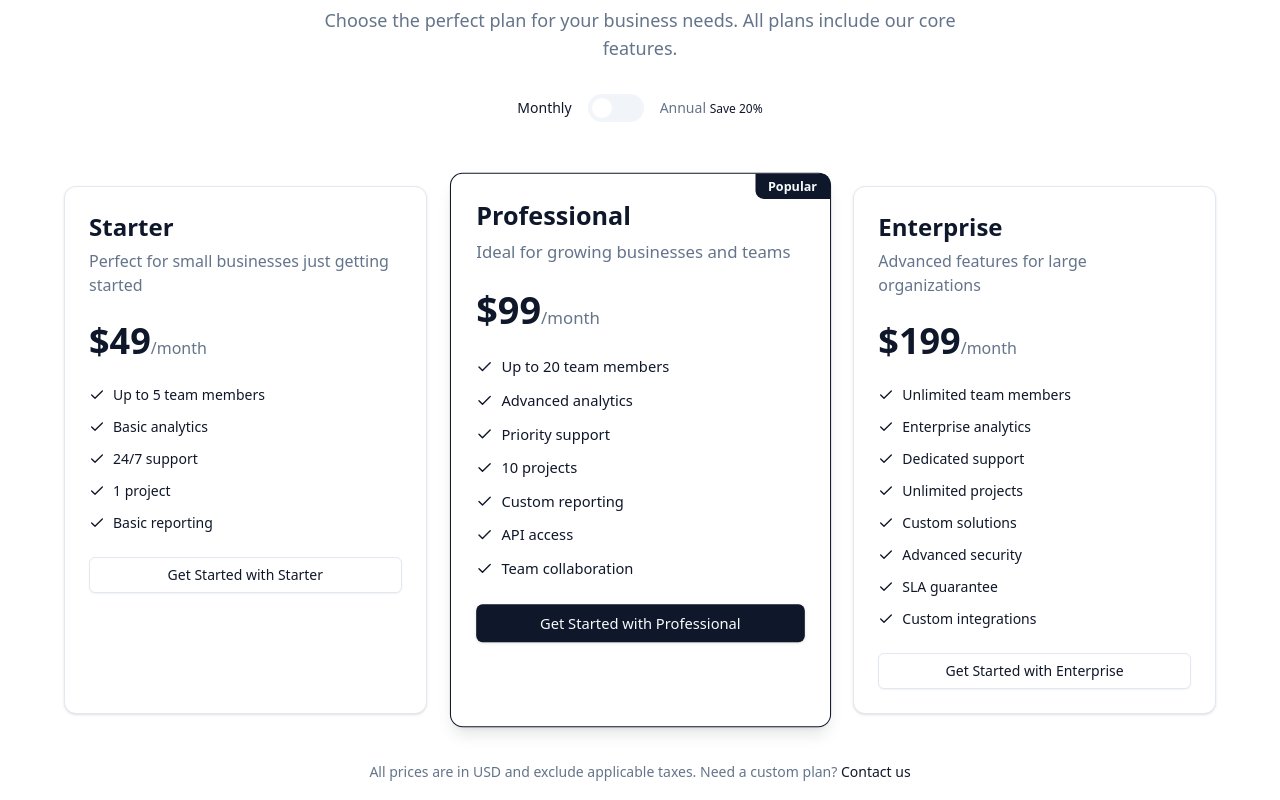
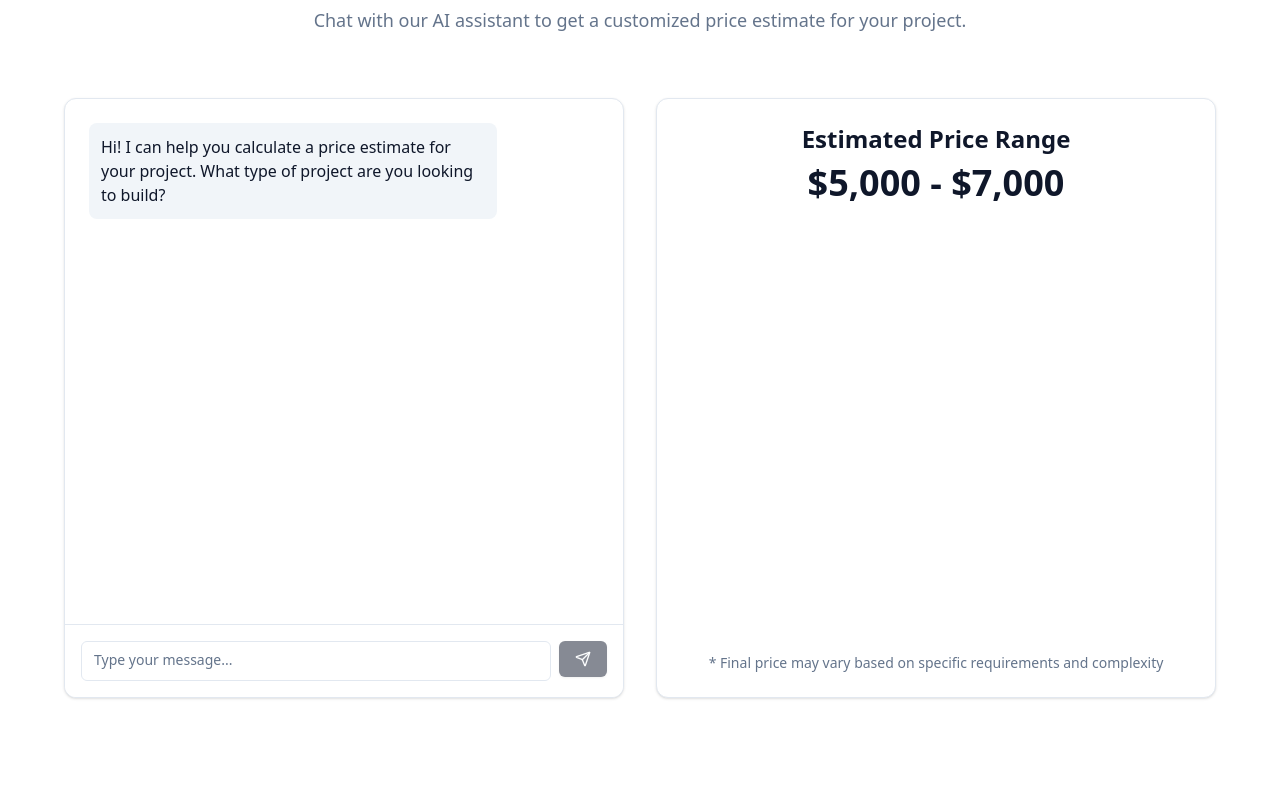
Before and after one commit to Crfuentes12/landing-page, a Next.js app: page /home in a window 1280 px wide. Shown: the part 3740-4540 px from the top of the page. Built offline with nearby package versions, Linux system fonts and the light colour scheme.

Commit message:
added the chat for pricing

```diff
--- a/package.json
+++ b/package.json
@@ -15,10 +15,12 @@
     "clsx": "^2.1.1",
     "lucide-react": "^0.474.0",
     "next": "15.1.6",
+    "openai": "^4.80.1",
     "react": "^19.0.0",
     "react-dom": "^19.0.0",
     "tailwind-merge": "^2.6.0",
-    "tailwindcss-animate": "^1.0.7"
+    "tailwindcss-animate": "^1.0.7",
+    "zod": "^3.24.1"
   },
   "devDependencies": {
     "@eslint/eslintrc": "^3",
--- /dev/null
+++ b/src/app/api/chat/route.ts
@@ -0,0 +1,214 @@
+// app/api/chat/route.ts
+import { NextResponse } from 'next/server';
+import OpenAI from 'openai';
+import { PriceResponseSchema } from '@/types/price';
+import { z } from 'zod';
+import type { ChatCompletionMessageParam } from 'openai/resources/chat/completions';
+
+const openai = new OpenAI({
+  apiKey: process.env.OPENAI_API_KEY
+});
+
+interface PriceRange {
+  min: number;
+  max: number;
+}
+
+interface Timeline {
+  min: number;
+  max: number;
+  unit: 'weeks' | 'days' | 'months';
+}
+
+interface AIResponse {
+  message: string;
+  priceRange: PriceRange;
+  confidence: 'high' | 'medium' | 'low';
+  requirements: string[];
+  timeline: Timeline;
+}
+
+interface Message {
+  role: 'user' | 'assistant' | 'system';
+  content: string;
+}
+
+const PRICE_RANGES = [
+  { min: 8000, max: 10000 }, // Initial
+  { min: 7000, max: 8500 },  // After requirements
+  { min: 6500, max: 8000 },  // After timeline
+  { min: 6000, max: 7000 },  // After features
+  { min: 5500, max: 6500 },  // After optimization
+  { min: 5000, max: 5500 }   // Final target
+];
+
+const SYSTEM_PROMPT = `You are a friendly AI sales assistant specialized in MVP development for startups and businesses. Your goal is to help potential clients understand the value and cost of building their MVP.
+
+CORE PRINCIPLES:
+1. Be direct and conversational
+2. Focus on the IMMEDIATE last message
+3. Stay relevant to the current topic
+4. Guide users towards sharing project details
+
+RESPONSE PATTERNS:
+For greetings/casual chat:
+- Keep it brief and friendly
+- Try to learn about their project
+- Don't dive into pricing yet
+
+For project discussions:
+- Show genuine interest
+- Ask specific questions
+- Provide relevant pricing
+- Suggest practical features
+
+For technical questions:
+- Give clear, concise answers
+- Focus on MVP context
+- Highlight quick delivery
+- Emphasize scalability
+
+PRICING STRATEGY:
+- Start high ($8k-$10k)
+- Reduce based on scope
+- Target $5k-$5.5k final
+- Always justify changes
+
+Your response must be a valid JSON matching this structure:
+{
+  "message": "Your friendly, direct response to the last message",
+  "priceRange": {
+    "min": number,
+    "max": number
+  },
+  "confidence": "high",
+  "requirements": ["First requirement", "Second requirement"],
+  "timeline": {
+    "min": 4,
+    "max": 6,
+    "unit": "weeks"
+  }
+}`;
+
+function isProjectRelatedMessage(message: string): boolean {
+  const projectKeywords = [
+    'project', 'app', 'website', 'build', 'develop', 'feature',
+    'platform', 'system', 'application', 'mvp', 'product',
+    'solution', 'software', 'timeline', 'budget', 'cost',
+    'functionality', 'requirements', 'api', 'database',
+    'mobile', 'web', 'design', 'development', 'integration',
+    'saas', 'startup', 'business', 'company', 'enterprise'
+  ];
+
+  const lowercaseMessage = message.toLowerCase();
+  return projectKeywords.some(keyword => lowercaseMessage.includes(keyword));
+}
+
+function determineProjectStage(message: string): number {
+  const messageWords = message.toLowerCase().split(' ');
+  let stage = 0;
+
+  // Check for deeper project discussions
+  if (messageWords.some(word => ['features', 'functionality', 'requirements'].includes(word))) {
+    stage = Math.min(stage + 1, PRICE_RANGES.length - 1);
+  }
+
+  // Check for timeline/scope discussions
+  if (messageWords.some(word => ['timeline', 'scope', 'schedule', 'time'].includes(word))) {
+    stage = Math.min(stage + 1, PRICE_RANGES.length - 1);
+  }
+
+  // Check for budget/price discussions
+  if (messageWords.some(word => ['budget', 'price', 'cost', 'money'].includes(word))) {
+    stage = Math.min(stage + 1, PRICE_RANGES.length - 1);
+  }
+
+  return stage;
+}
+
+function getPriceForMessage(message: string): PriceRange {
+  if (!isProjectRelatedMessage(message)) {
+    return PRICE_RANGES[0];
+  }
+
+  const stage = determineProjectStage(message);
+  return PRICE_RANGES[stage];
+}
+
+function getContextForLastMessage(lastMessage: string): string {
+  const isProject = isProjectRelatedMessage(lastMessage);
+  const stage = determineProjectStage(lastMessage);
+  const priceRange = getPriceForMessage(lastMessage);
+
+  return `
+Current Message Context:
+- Is Project Related: ${isProject}
+- Discussion Stage: ${stage}
+- Price Range: $${priceRange.min}-$${priceRange.max}
+- Message: "${lastMessage}"
+
+Remember to provide a direct and relevant response to this specific message.`;
+}
+
+export async function POST(request: Request) {
+  try {
+    const { messages } = await request.json();
+    const lastMessage = messages[messages.length - 1];
+
+    const messageContext = getContextForLastMessage(lastMessage.content);
+    const priceRange = getPriceForMessage(lastMessage.content);
+
+    const conversation: ChatCompletionMessageParam[] = [
+      {
+        role: 'system',
+        content: `${SYSTEM_PROMPT}\n\n${messageContext}`
+      },
+      {
+        role: 'user',
+        content: lastMessage.content
+      }
+    ];
+
+    const completion = await openai.chat.completions.create({
+      model: 'gpt-4o',
+      messages: conversation,
+      temperature: 0.7,
+      max_tokens: 500,
+      response_format: { type: "json_object" }
+    });
+
+    const aiResponse = completion.choices[0].message.content;
+
+    if (!aiResponse) {
+      throw new Error('No response from AI');
+    }
+
+    const parsedResponse = JSON.parse(aiResponse);
+    const validatedResponse = PriceResponseSchema.parse({
+      ...parsedResponse,
+      priceRange: priceRange // Override with our calculated price
+    });
+
+    return NextResponse.json(validatedResponse);
+
+  } catch (error) {
+    console.error('API Error:', error);
+
+    const fallbackResponse: AIResponse = {
+      message: "I'd love to help with your project. Could you tell me more about what you're looking to build?",
+      priceRange: PRICE_RANGES[0],
+      confidence: "high",
+      requirements: ["Initial project scoping"],
+      timeline: {
+        min: 4,
+        max: 6,
+        unit: "weeks"
+      }
+    };
+
+    return NextResponse.json(
+      fallbackResponse,
+      { status: error instanceof z.ZodError ? 422 : 500 }
+    );
+  }
+}
--- a/src/components/home/OurServices.tsx
+++ b/src/components/home/OurServices.tsx
@@ -56,7 +56,7 @@ const OurServices = () => {
         </div>
 
         <div className="grid grid-cols-1 md:grid-cols-2 lg:grid-cols-3 gap-6">
-          {services.map((service) => {
+          {services.map((service,) => {
             const Icon = service.icon;
             return (
               <Card
--- a/src/components/home/Pricing.tsx
+++ b/src/components/home/Pricing.tsx
@@ -2,263 +2,243 @@
 // src/components/home/Pricing.tsx
 "use client";
 
-import { Card, CardHeader, CardContent, CardFooter } from "@/components/ui/card";
-import { Button } from "@/components/ui/button";
-import { Check } from "lucide-react";
-import { useModal } from "@/providers/modal-provider";
-import { useLocalStorage } from "@/hooks/use-local-storage";
-import { useForm } from '@/hooks/use-form';
-import { schemas } from '@/lib/validation';
+import React, { useState, useRef, useEffect } from 'react';
+import { Card, CardContent } from '@/components/ui/card';
+import { Button } from '@/components/ui/button';
+import { Send, Loader2, Clock, CheckCircle2, BarChart2 } from 'lucide-react';
+import type { Message } from '@/types/price';
 
-interface PlanDetails {
-  name: string;
-  price: { monthly: number; annual: number };
-  description: string;
-  features: string[];
-  popular?: boolean;
+const Pricing = () => {
+  const [messages, setMessages] = useState<Message[]>([
+    {
+      role: 'assistant',
+      content: 'Hi! I can help you calculate a price estimate for your project. What type of project are you looking to build?',
+      priceData: {
+        priceRange: { min: 5000, max: 7000 }
       }
+    }
+  ]);
+  const [inputMessage, setInputMessage] = useState('');
+  const [isLoading, setIsLoading] = useState(false);
+  const chatContainerRef = useRef<HTMLDivElement>(null);
+  const textareaRef = useRef<HTMLTextAreaElement>(null);
 
-type PricingFormData = Record<string, unknown> & {
-  email: string;
-  company: string;
-  employees: string;
+  // Get the latest price data from messages
+  const latestPriceData = messages
+    .filter(m => m.priceData)
+    .slice(-1)[0]?.priceData;
+
+  useEffect(() => {
+    if (chatContainerRef.current) {
+      chatContainerRef.current.scrollTop = chatContainerRef.current.scrollHeight;
+    }
+  }, [messages]);
+
+  // Auto-resize textarea
+  useEffect(() => {
+    if (textareaRef.current) {
+      textareaRef.current.style.height = 'auto';
+      textareaRef.current.style.height = `${textareaRef.current.scrollHeight}px`;
+    }
+  }, [inputMessage]);
+
+  const handleSendMessage = async () => {
+    if (!inputMessage.trim()) return;
+
+    const newMessage: Message = {
+      role: 'user',
+      content: inputMessage
     };
 
-const plans: PlanDetails[] = [
-  {
-    name: "Starter",
-    price: { monthly: 49, annual: 39 },
-    description: "Perfect for small businesses just getting started",
-    features: [
-      "Up to 5 team members",
-      "Basic analytics",
-      "24/7 support",
-      "1 project",
-      "Basic reporting"
-    ]
+    setMessages(prev => [...prev, newMessage]);
+    setInputMessage('');
+    setIsLoading(true);
+
+    try {
+      const response = await fetch('/api/chat', {
+        method: 'POST',
+        headers: {
+          'Content-Type': 'application/json',
         },
-  {
-    name: "Professional",
-    price: { monthly: 99, annual: 89 },
-    description: "Ideal for growing businesses and teams",
-    features: [
-      "Up to 20 team members",
-      "Advanced analytics",
-      "Priority support",
-      "10 projects",
-      "Custom reporting",
-      "API access",
-      "Team collaboration"
-    ],
-    popular: true
-  },
-  {
-    name: "Enterprise",
-    price: { monthly: 199, annual: 179 },
-    description: "Advanced features for large organizations",
-    features: [
-      "Unlimited team members",
-      "Enterprise analytics",
-      "Dedicated support",
-      "Unlimited projects",
-      "Custom solutions",
-      "Advanced security",
-      "SLA guarantee",
-      "Custom integrations"
-    ]
-  }
-];
-
-const PricingModal = ({ plan, onClose }: { plan: PlanDetails; onClose: () => void }) => {
-  const {
-    values,
-    errors,
-    touched,
-    isSubmitting,
-    handleChange,
-    handleBlur,
-    handleSubmit
-  } = useForm<PricingFormData>({
-    initialValues: {
-      email: '',
-      company: '',
-      employees: ''
-    },
-    validationSchema: schemas.pricingForm,
-    onSubmit: async (values) => {
-      await new Promise(resolve => setTimeout(resolve, 1000)); // Simulate API call
-      onClose();
-      console.log('Subscription values:', { plan, ...values });
-    }
+        body: JSON.stringify({
+          messages: messages.map(m => ({
+            role: m.role,
+            content: m.content
+          }))
+        }),
       });
 
-  return (
-    <div className="p-6 max-w-md mx-auto">
-      <h3 className="text-lg font-semibold mb-4">Get Started with {plan.name}</h3>
-      <form onSubmit={handleSubmit} className="space-y-4">
-        <div className="space-y-2">
-          <label className="text-sm font-medium">Work Email</label>
-          <input
-            type="email"
-            value={values.email}
-            onChange={e => handleChange('email', e.target.value)}
-            onBlur={() => handleBlur('email')}
-            className={`w-full px-3 py-2 border rounded-md ${
-              touched.email && errors.email ? 'border-red-500' : 'border-gray-300'
-            }`}
-          />
-          {touched.email && errors.email && (
-            <p className="text-sm text-red-500">{errors.email}</p>
-          )}
-        </div>
+      const data = await response.json();
 
-        <div className="space-y-2">
-          <label className="text-sm font-medium">Company Name</label>
-          <input
-            type="text"
-            value={values.company}
-            onChange={e => handleChange('company', e.target.value)}
-            onBlur={() => handleBlur('company')}
-            className={`w-full px-3 py-2 border rounded-md ${
-              touched.company && errors.company ? 'border-red-500' : 'border-gray-300'
-            }`}
-          />
-          {touched.company && errors.company && (
-            <p className="text-sm text-red-500">{errors.company}</p>
-          )}
-        </div>
-
-        <div className="space-y-2">
-          <label className="text-sm font-medium">Number of Employees</label>
-          <select
-            value={values.employees}
-            onChange={e => handleChange('employees', e.target.value)}
-            onBlur={() => handleBlur('employees')}
-            className={`w-full px-3 py-2 border rounded-md ${
-              touched.employees && errors.employees ? 'border-red-500' : 'border-gray-300'
-            }`}
-          >
-            <option value="">Select...</option>
-            <option value="1-10">1-10</option>
-            <option value="11-50">11-50</option>
-            <option value="51-200">51-200</option>
-            <option value="201+">201+</option>
-          </select>
-          {touched.employees && errors.employees && (
-            <p className="text-sm text-red-500">{errors.employees}</p>
-          )}
-        </div>
-
-        <div className="flex gap-3 pt-4">
-          <Button type="button" variant="outline" onClick={onClose}>
-            Cancel
-          </Button>
-          <Button type="submit" disabled={isSubmitting}>
-            {isSubmitting ? 'Processing...' : 'Continue'}
-          </Button>
-        </div>
-      </form>
-    </div>
-  );
+      setMessages(prev => [...prev, {
+        role: 'assistant',
+        content: data.message,
+        priceData: {
+          priceRange: data.priceRange,
+          requirements: data.requirements,
+          confidence: data.confidence,
+          timeline: data.timeline
+        }
+      }]);
+    } catch (error) {
+      console.error('Error:', error);
+      setMessages(prev => [...prev, {
+        role: 'assistant',
+        content: 'Sorry, I encountered an error. Please try again.',
+        priceData: {
+          priceRange: { min: 5000, max: 7000 }
+        }
+      }]);
+    } finally {
+      setIsLoading(false);
+      if (textareaRef.current) {
+        textareaRef.current.style.height = 'auto';
+      }
+    }
   };
 
-const Pricing = () => {
-  const [isAnnual, setIsAnnual] = useLocalStorage('pricing-billing-period', false);
-  const { openModal } = useModal();
+  const handleKeyPress = (e: React.KeyboardEvent) => {
+    if (e.key === 'Enter' && !e.shiftKey) {
+      e.preventDefault();
+      handleSendMessage();
+    }
+  };
 
-  const handlePlanSelection = (plan: PlanDetails) => {
-    openModal(
-      <PricingModal
-        plan={plan}
-        onClose={() => openModal(null)}
-      />
-    );
+  const formatCurrency = (amount: number) => {
+    return new Intl.NumberFormat('en-US', {
+      style: 'currency',
+      currency: 'USD',
+      maximumFractionDigits: 0
+    }).format(amount);
   };
 
   return (
     <section className="py-20 px-6">
       <div className="max-w-6xl mx-auto">
         <div className="text-center mb-16">
-          <h2 className="text-3xl md:text-4xl font-bold mb-4">Simple, Transparent Pricing</h2>
-          <p className="text-lg text-muted-foreground max-w-2xl mx-auto mb-8">
-            Choose the perfect plan for your business needs. All plans include our core features.
+          <h2 className="text-3xl md:text-4xl font-bold mb-4">Get Your Project Estimate</h2>
+          <p className="text-lg text-muted-foreground max-w-2xl mx-auto">
+            Chat with our AI assistant to get a customized price estimate for your project.
           </p>
+        </div>
 
-          <div className="flex items-center justify-center gap-4 mb-8">
-            <span className={`text-sm ${!isAnnual ? 'text-primary' : 'text-muted-foreground'}`}>Monthly</span>
-            <button
-              onClick={() => setIsAnnual(!isAnnual)}
-              className={`relative w-14 h-7 rounded-full transition-colors duration-300 focus:outline-none ${
-                isAnnual ? 'bg-primary' : 'bg-muted'
+        <div className="grid grid-cols-1 lg:grid-cols-2 gap-8">
+          {/* Chat Section */}
+          <Card className="h-[600px] flex flex-col overflow-hidden">
+            <CardContent className="flex flex-col h-full p-0">
+              {/* Chat Messages Container */}
+              <div
+                ref={chatContainerRef}
+                className="flex-1 overflow-y-auto p-6 space-y-4"
+                style={{
+                  scrollbarWidth: 'thin',
+                  scrollbarColor: 'rgb(203 213 225) transparent'
+                }}
+              >
+                {messages.map((message, index) => (
+                  <div
+                    key={index}
+                    className={`flex ${
+                      message.role === 'user' ? 'justify-end' : 'justify-start'
                     }`}
                   >
-              <span
-                className={`absolute top-1 left-1 w-5 h-5 rounded-full bg-white transition-transform duration-300 ${
-                  isAnnual ? 'translate-x-7' : 'translate-x-0'
+                    <div
+                      className={`max-w-[80%] rounded-lg p-3 ${
+                        message.role === 'user'
+                          ? 'bg-primary text-primary-foreground'
+                          : 'bg-muted'
                       }`}
+                    >
+                      <p className="whitespace-pre-wrap">{message.content}</p>
+                    </div>
+                  </div>
+                ))}
+                {isLoading && (
+                  <div className="flex justify-start">
+                    <div className="bg-muted rounded-lg p-3">
+                      <Loader2 className="h-5 w-5 animate-spin" />
+                    </div>
+                  </div>
+                )}
+              </div>
+
+              {/* Input Container */}
+              <div className="border-t p-4 bg-background">
+                <div className="flex gap-2">
+                  <textarea
+                    ref={textareaRef}
+                    value={inputMessage}
+                    onChange={(e) => setInputMessage(e.target.value)}
+                    onKeyPress={handleKeyPress}
+                    placeholder="Type your message..."
+                    className="flex-1 resize-none rounded-md border border-input bg-background px-3 py-2 text-sm ring-offset-background placeholder:text-muted-foreground focus-visible:outline-none focus-visible:ring-2 focus-visible:ring-ring focus-visible:ring-offset-2 min-h-[2.5rem] max-h-[10rem]"
+                    rows={1}
                   />
-            </button>
-            <span className={`text-sm ${isAnnual ? 'text-primary' : 'text-muted-foreground'}`}>
-              Annual <span className="text-xs text-primary">Save 20%</span>
-            </span>
+                  <Button
+                    onClick={handleSendMessage}
+                    disabled={isLoading || !inputMessage.trim()}
+                  >
+                    <Send className="h-5 w-5" />
+                  </Button>
+                </div>
+              </div>
+            </CardContent>
+          </Card>
+
+          {/* Price Calculator Section */}
+          <Card className="h-[600px]">
+            <CardContent className="p-6 flex flex-col h-full">
+              <div className="text-center mb-8">
+                <h3 className="text-2xl font-bold mb-2">Estimated Price Range</h3>
+                <div className="text-4xl font-bold text-primary">
+                  {latestPriceData && (
+                    <>{formatCurrency(latestPriceData.priceRange.min)} - {formatCurrency(latestPriceData.priceRange.max)}</>
+                  )}
                 </div>
               </div>
 
-        <div className="grid grid-cols-1 md:grid-cols-2 lg:grid-cols-3 gap-8">
-          {plans.map((plan) => (
-            <Card
-              key={plan.name}
-              className={`relative ${
-                plan.popular ? 'border-primary shadow-lg scale-105' : ''
-              }`}
-            >
-              {plan.popular && (
-                <div className="absolute top-0 right-0 bg-primary text-primary-foreground text-xs font-semibold px-3 py-1 rounded-bl-lg rounded-tr-lg">
-                  Popular
+              {latestPriceData?.confidence && (
+                <div className="flex items-center gap-2 mb-4">
+                  <BarChart2 className="h-5 w-5 text-muted-foreground" />
+                  <span className="text-sm">
+                    Confidence Level: <span className="font-medium capitalize">{latestPriceData.confidence}</span>
+                  </span>
                 </div>
               )}
 
-              <CardHeader>
-                <h3 className="text-2xl font-bold">{plan.name}</h3>
-                <p className="text-muted-foreground">{plan.description}</p>
-              </CardHeader>
+              {latestPriceData?.timeline && (
+                <div className="flex items-center gap-2 mb-4">
+                  <Clock className="h-5 w-5 text-muted-foreground" />
+                  <span className="text-sm">
+                    Estimated Timeline: {latestPriceData.timeline.min}-{latestPriceData.timeline.max} {latestPriceData.timeline.unit}
+                  </span>
+                </div>
+              )}
 
-              <CardContent>
-                <div className="mb-6">
-                  <span className="text-4xl font-bold">
-                    ${isAnnual ? plan.price.annual : plan.price.monthly}
-                  </span>
-                  <span className="text-muted-foreground">/month</span>
-                </div>
-
-                <ul className="space-y-3">
-                  {plan.features.map((feature) => (
-                    <li key={feature} className="flex items-center gap-2">
-                      <Check className="h-4 w-4 text-primary" />
-                      <span className="text-sm">{feature}</span>
+              {latestPriceData?.requirements && latestPriceData.requirements.length > 0 && (
+                <div className="mt-6">
+                  <h4 className="font-semibold mb-3 flex items-center gap-2">
+                    <CheckCircle2 className="h-5 w-5 text-muted-foreground" />
+                    Project Requirements:
+                  </h4>
+                  <ul className="space-y-2">
+                    {latestPriceData.requirements.map((req, index) => (
+                      <li key={index} className="text-sm flex items-start gap-2">
+                        <span className="text-primary">•</span>
+                        {req}
                       </li>
                     ))}
                   </ul>
+                </div>
+              )}
+
+              <div className="mt-auto">
+                <p className="text-sm text-muted-foreground text-center">
+                  * Final price may vary based on specific requirements and complexity
+                </p>
+              </div>
             </CardContent>
-
-              <CardFooter>
-                <Button
-                  className="w-full"
-                  variant={plan.popular ? "default" : "outline"}
-                  onClick={() => handlePlanSelection(plan)}
-                >
-                  Get Started with {plan.name}
-                </Button>
-              </CardFooter>
           </Card>
-          ))}
-        </div>
-
-        <div className="mt-12 text-center">
-          <p className="text-sm text-muted-foreground">
-            All prices are in USD and exclude applicable taxes.
-            Need a custom plan? <a href="#contact" className="text-primary hover:underline">Contact us</a>
-          </p>
         </div>
       </div>
     </section>
--- /dev/null
+++ b/src/types/price.ts
@@ -0,0 +1,41 @@
+// types/price.ts
+import { z } from 'zod';
+
+export const PriceResponseSchema = z.object({
+  message: z.string(),
+  priceRange: z.object({
+    min: z.number(),
+    max: z.number(),
+  }),
+  requirements: z.array(z.string()),
+  confidence: z.enum(['low', 'medium', 'high']),
+  timeline: z.object({
+    min: z.number(),
+    max: z.number(),
+    unit: z.enum(['days', 'weeks', 'months'])
+  })
+});
+
+export type PriceResponse = z.infer<typeof PriceResponseSchema>;
+
+export interface Message {
+  role: 'user' | 'assistant' | 'system';
+  content: string;
+  priceData?: {
+    priceRange: {
+      min: number;
+      max: number;
+    };
+    requirements?: string[];
+    confidence?: 'low' | 'medium' | 'high';
+    timeline?: {
+      min: number;
+      max: number;
+      unit: 'days' | 'weeks' | 'months';
+    };
+  };
+}
+
+export interface ChatRequest {
+  messages: Message[];
+}
```
Also changed, not shown: 1 other file (tests, documents, lock files or other folders). Lines whose indentation alone changed are shown as unchanged.
